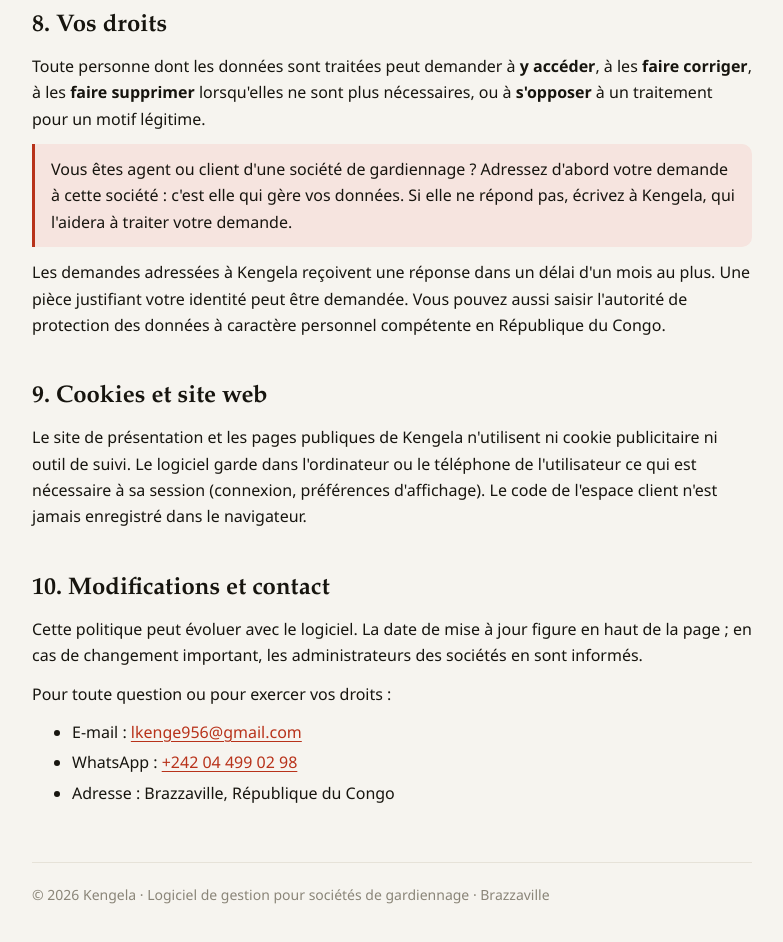
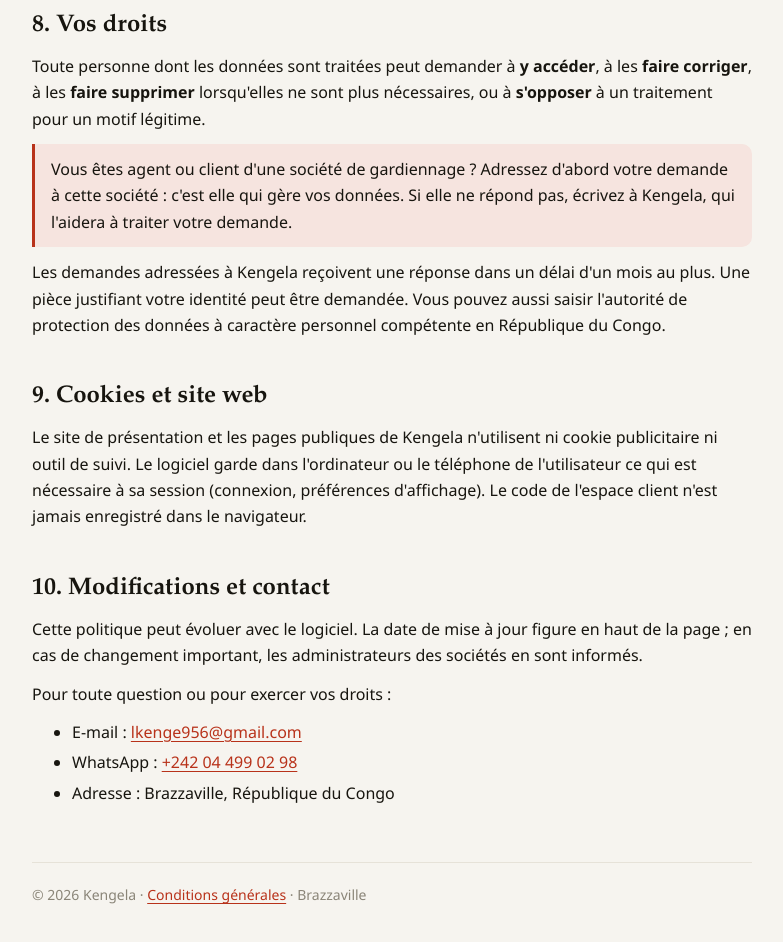
Before and after one commit to Kengela/gestion-securite-mises-a-jour, a plain HTML site: page confidentialite/index.html in a window 1280 px wide. Shown: the part 4544-5486 px from the top of the page, without its empty margins (248-1031 px from the left). Drawn offline with Linux system fonts and the light colour scheme.

Commit message:
Politique de confidentialité

```diff
--- a/confidentialite/index.html
+++ b/confidentialite/index.html
@@ -256,7 +256,7 @@
     </ul>
   </section>
 
-  <footer>© <span data-annee>2026</span> Kengela · Logiciel de gestion pour sociétés de gardiennage · Brazzaville</footer>
+  <footer>© <span data-annee>2026</span> Kengela · <a href="https://kengela.github.io/gestion-securite-mises-a-jour/conditions/">Conditions générales</a> · Brazzaville</footer>
 </main>
 <script>
   // Mêmes coordonnées que sur la page de présentation.
```
